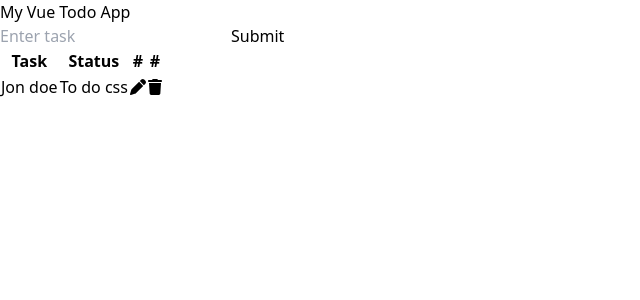
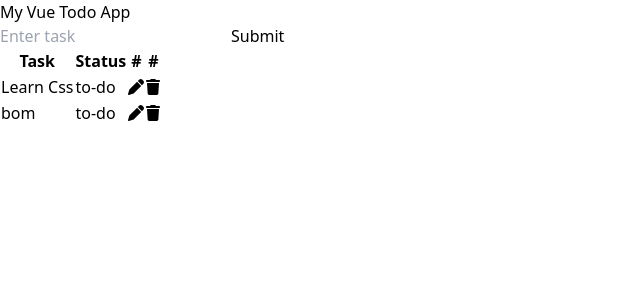
Before and after one commit to anjaplemenitas/vue-todo-app, a Vue app: page / in a window 1280 px wide. Shown: the top 300 px of the page, without its empty margins (0-640 px from the left). Built offline with nearby package versions, Linux system fonts and the light colour scheme.

Commit message:
displaying task and status from data

```diff
--- a/src/components/TodoApp.vue
+++ b/src/components/TodoApp.vue
@@ -39,14 +39,18 @@
                 </tr>
               </thead>
               <tbody class="bg-white divide-y divide-gray-300">
-                <tr class="whitespace-nowrap">
+                <tr
+                  class="whitespace-nowrap"
+                  v-for="(task, index) in tasks"
+                  :key="index"
+                >
                   <td class="px-6 py-4">
                     <div class="text-sm text-gray-900">
-                      Jon doe
+                      {{ task.name }}
                     </div>
                   </td>
                   <td class="px-6 py-4">
-                    <div class="text-sm text-gray-500">To do css</div>
+                    <div class="text-sm text-gray-500">{{ task.status }}</div>
                   </td>
 
                   <td class="px-6 py-4">
@@ -81,6 +85,14 @@ export default {
   props: {
     msg: String,
   },
+  data() {
+    return {
+      tasks: [
+        { name: 'Learn Css', status: 'to-do' },
+        { name: 'bom', status: 'to-do' },
+      ],
+    }
+  },
 }
 </script>
 
```
